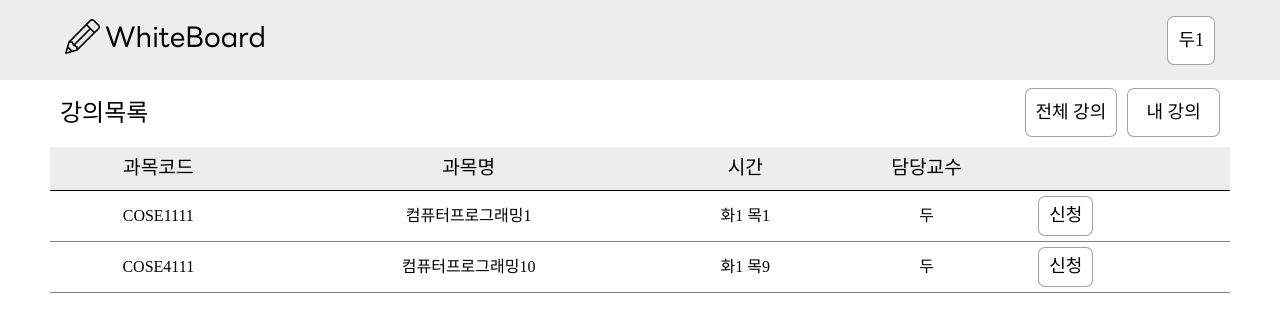
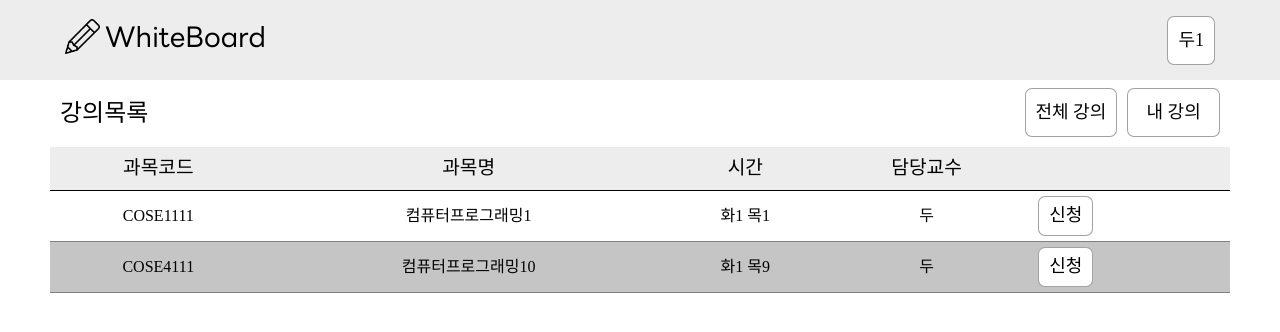
Before and after one commit to Durn02/whiteboard, a React (Create React App) app: page /register in a window 1280 px wide. Shown: the top 332 px of the page. Built offline with nearby package versions, Linux system fonts and the light colour scheme; a web font is replaced by a local one.

Commit message:
Design: StudentHomePage
신청한 강의는 회색으로 색칠되도록 css 변경

```diff
--- a/src/components/Table/StudentTable/StudentTable.jsx
+++ b/src/components/Table/StudentTable/StudentTable.jsx
@@ -1,8 +1,8 @@
 import Button from "../../Button/Button";
 import style from "./StudentTable.module.css";
 
-const StudentTable = ({ lectureInfo }) => {
-  // const StudentTable = ({ lectureInfo, userInfo }) => {
+const StudentTable = ({ lectureInfo, userInfo }) => {
+  var rowColor = style.bodyContainer;
   return (
     <table className={style.tableContainer}>
       <thead className={style.headContainer}>
@@ -15,9 +15,11 @@ const StudentTable = ({ lectureInfo }) => {
         </tr>
       </thead>
       {lectureInfo.map((lecture, i) => {
-        // if (lecture.member.includes(userInfo.name)) alert("dlTdma");
+        lecture.member.includes(userInfo.name)
+          ? (rowColor = style.bodyContainer)
+          : (rowColor = style.registeredBodyContainer);
         return (
-          <tbody key={i} className={style.bodyContainer}>
+          <tbody key={i} className={rowColor}>
             <tr>
               <td>{lecture.code}</td>
               <td>{lecture.name}</td>
--- a/src/components/Table/StudentTable/StudentTable.module.css
+++ b/src/components/Table/StudentTable/StudentTable.module.css
@@ -19,6 +19,11 @@
   user-select: none;
   border-bottom: 1px solid gray;
 }
+.registeredBodyContainer {
+  background-color: rgb(197, 197, 197);
+  user-select: none;
+  border-bottom: 1px solid gray;
+}
 .bodyContainer:hover {
   background-color: #ededed;
 }
```
